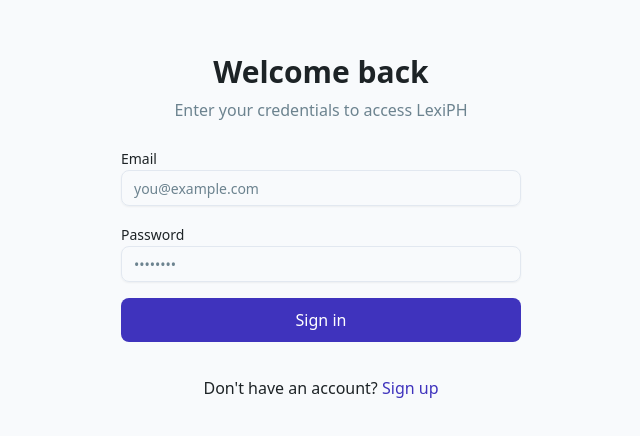
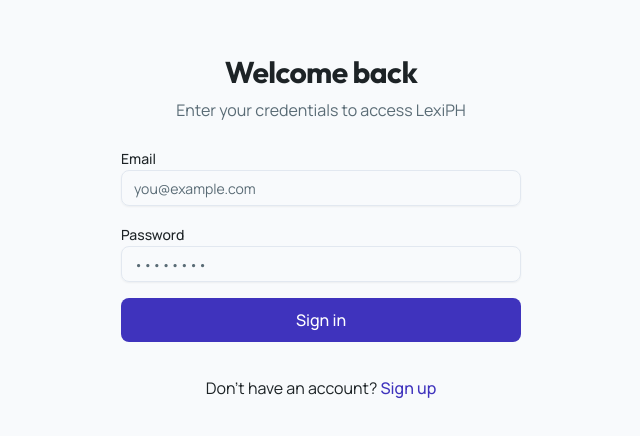
Before and after one commit to KpG782/lexiph, a Next.js app in the folder lexiph/: page /auth/login in a window 1280 px wide. Shown: the part 168-604 px from the top of the page, without its empty margins (319-959 px from the left). Built offline with nearby package versions, Linux system fonts and the light colour scheme; no server answers.

Commit message:
fix: updated ui design for now

```diff
--- a/lexiph/app/globals.css
+++ b/lexiph/app/globals.css
@@ -6,8 +6,9 @@
 @theme inline {
   --color-background: var(--background);
   --color-foreground: var(--foreground);
-  --font-sans: var(--font-geist-sans);
-  --font-mono: var(--font-geist-mono);
+  --font-sans: var(--font-manrope), system-ui, -apple-system, sans-serif;
+  --font-display: var(--font-outfit), system-ui, -apple-system, sans-serif;
+  --font-mono: 'Courier New', monospace;
   --color-sidebar-ring: var(--sidebar-ring);
   --color-sidebar-border: var(--sidebar-border);
   --color-sidebar-accent-foreground: var(--sidebar-accent-foreground);
@@ -65,9 +66,9 @@
   --neutral-400: #8699A3;  /* Light Neutral */
   --neutral-300: #A0AFB7;  /* Lighter Neutral */
 
-  /* Base Colors */
+  /* Base Colors - Improved Contrast */
   --background: #FFFFFF;
-  --foreground: #1D2326;  /* neutral-900 for better readability */
+  --foreground: #1D2326;  /* neutral-900 - High contrast for readability */
 
   /* Card & Popover */
   --card: #FFFFFF;
@@ -83,9 +84,9 @@
   --secondary: #F1F5F9;  /* Light gray */
   --secondary-foreground: #313B41;  /* neutral-800 */
 
-  /* Muted - Subtle backgrounds */
+  /* Muted - Subtle backgrounds with better contrast */
   --muted: #F8FAFC;  /* Very light gray */
-  --muted-foreground: #6C838F;  /* neutral-500 */
+  --muted-foreground: #596B75;  /* neutral-600 - Improved contrast */
 
   /* Accent - Blue Iris 500 for highlights */
   --accent: #5A4FCF;
@@ -176,8 +177,64 @@
   * {
     @apply border-border outline-ring/50;
   }
+
   body {
     @apply bg-background text-foreground;
+    font-family: var(--font-manrope), system-ui, -apple-system, sans-serif;
+    font-feature-settings: 'kern' 1, 'liga' 1;
+    -webkit-font-smoothing: antialiased;
+    -moz-osx-font-smoothing: grayscale;
+  }
+
+  /* Typography Hierarchy */
+  h1, h2, h3, h4, h5, h6 {
+    font-family: var(--font-outfit), system-ui, -apple-system, sans-serif;
+    font-weight: 600;
+    line-height: 1.2;
+    letter-spacing: -0.02em;
+    color: #1D2326;
+  }
+
+  h1 {
+    font-size: clamp(1.75rem, 2vw + 1rem, 2.5rem);
+    font-weight: 700;
+  }
+
+  h2 {
+    font-size: clamp(1.5rem, 1.5vw + 1rem, 2rem);
+    font-weight: 600;
+  }
+
+  h3 {
+    font-size: clamp(1.25rem, 1vw + 1rem, 1.5rem);
+    font-weight: 600;
+  }
+
+  p {
+    font-family: var(--font-manrope), system-ui, -apple-system, sans-serif;
+    line-height: 1.6;
+    color: #313B41;
+  }
+
+  /* Improved text contrast */
+  .text-body {
+    color: #313B41;
+    font-weight: 400;
+  }
+
+  .text-body-emphasis {
+    color: #1D2326;
+    font-weight: 500;
+  }
+
+  .text-subtle {
+    color: #596B75;
+    font-weight: 400;
+  }
+
+  .text-muted {
+    color: #6C838F;
+    font-weight: 400;
   }
 }
 
@@ -395,6 +452,71 @@
     word-break: break-all;
   }
 
+  /* Font Family Utilities */
+  .font-display {
+    font-family: var(--font-outfit), system-ui, -apple-system, sans-serif;
+  }
+
+  .font-body {
+    font-family: var(--font-manrope), system-ui, -apple-system, sans-serif;
+  }
+
+  /* Typography Scale with Better Contrast */
+  .text-heading-1 {
+    font-family: var(--font-outfit), system-ui, -apple-system, sans-serif;
+    font-size: clamp(1.75rem, 2vw + 1rem, 2.5rem);
+    font-weight: 700;
+    line-height: 1.2;
+    letter-spacing: -0.02em;
+    color: #1D2326;
+  }
+
+  .text-heading-2 {
+    font-family: var(--font-outfit), system-ui, -apple-system, sans-serif;
+    font-size: clamp(1.5rem, 1.5vw + 1rem, 2rem);
+    font-weight: 600;
+    line-height: 1.3;
+    letter-spacing: -0.01em;
+    color: #1D2326;
+  }
+
+  .text-heading-3 {
+    font-family: var(--font-outfit), system-ui, -apple-system, sans-serif;
+    font-size: clamp(1.25rem, 1vw + 1rem, 1.5rem);
+    font-weight: 600;
+    line-height: 1.4;
+    color: #1D2326;
+  }
+
+  .text-body-lg {
+    font-family: var(--font-manrope), system-ui, -apple-system, sans-serif;
+    font-size: 1.125rem;
+    line-height: 1.6;
+    color: #313B41;
+  }
+
+  .text-body-base {
+    font-family: var(--font-manrope), system-ui, -apple-system, sans-serif;
+    font-size: 1rem;
+    line-height: 1.6;
+    color: #313B41;
+  }
+
+  .text-body-sm {
+    font-family: var(--font-manrope), system-ui, -apple-system, sans-serif;
+    font-size: 0.875rem;
+    line-height: 1.5;
+    color: #45535B;
+  }
+
+  .text-caption {
+    font-family: var(--font-manrope), system-ui, -apple-system, sans-serif;
+    font-size: 0.75rem;
+    line-height: 1.4;
+    color: #596B75;
+    font-weight: 500;
+  }
+
   /* High contrast mode support */
   @media (prefers-contrast: high) {
     * {
--- a/lexiph/app/layout.tsx
+++ b/lexiph/app/layout.tsx
@@ -1,16 +1,22 @@
 import type { Metadata } from "next";
-import { Geist, Geist_Mono } from "next/font/google";
+import { Manrope, Outfit } from "next/font/google";
 import "./globals.css";
 import { SessionProvider } from "@/components/providers/session-provider";
 
-const geistSans = Geist({
-  variable: "--font-geist-sans",
+// Manrope - Body font
+const manrope = Manrope({
   subsets: ["latin"],
+  weight: ["200", "300", "400", "500", "600", "700", "800"],
+  variable: "--font-manrope",
+  display: "swap",
 });
 
-const geistMono = Geist_Mono({
-  variable: "--font-geist-mono",
+// Outfit - Display/Heading font
+const outfit = Outfit({
   subsets: ["latin"],
+  weight: ["100", "200", "300", "400", "500", "600", "700", "800", "900"],
+  variable: "--font-outfit",
+  display: "swap",
 });
 
 export const metadata: Metadata = {
@@ -24,10 +30,8 @@
   children: React.ReactNode;
 }>) {
   return (
-    <html lang="en">
-      <body
-        className={`${geistSans.variable} ${geistMono.variable} antialiased`}
-      >
+    <html lang="en" className={`${manrope.variable} ${outfit.variable}`}>
+      <body className="antialiased">
         <SessionProvider>
           {children}
         </SessionProvider>
--- a/lexiph/components/chat/chat-list-item.tsx
+++ b/lexiph/components/chat/chat-list-item.tsx
@@ -54,16 +54,16 @@
         <div className="min-w-0 flex-1">
           <p
             className={cn(
-              'truncate text-sm font-medium leading-snug',
-              isActive ? 'text-slate-900' : 'text-slate-700'
+              'font-body truncate text-sm font-semibold leading-snug',
+              isActive ? 'text-neutral-900' : 'text-neutral-800'
             )}
             title={chat.title}
           >
             {chat.title}
           </p>
           <p className={cn(
-            'mt-1 text-xs transition-colors duration-150',
-            isActive ? 'text-slate-600' : 'text-slate-500'
+            'mt-1 font-body text-xs font-medium transition-colors duration-150',
+            isActive ? 'text-neutral-600' : 'text-neutral-500'
           )}>
             {formatTimestamp(chat.updated_at)}
           </p>
--- a/lexiph/components/chat/compliance-canvas.tsx
+++ b/lexiph/components/chat/compliance-canvas.tsx
@@ -149,11 +149,11 @@
         <header className="flex items-center justify-between border-b border-slate-200 px-4 py-3">
           <div className="flex items-center gap-2">
             <FileText className="h-5 w-5 text-slate-600" aria-hidden="true" />
-            <h2 className="text-base font-semibold text-slate-900 truncate">
+            <h2 className="font-display text-base font-semibold text-neutral-900 truncate">
               Compliance Report
             </h2>
             {currentVersion && (
-              <span className="text-xs text-slate-500 truncate max-w-[120px]">
+              <span className="font-body text-xs text-neutral-600 truncate max-w-[120px] font-medium">
                 ({currentVersion.label})
               </span>
             )}
--- a/lexiph/components/chat/message-bubble.tsx
+++ b/lexiph/components/chat/message-bubble.tsx
@@ -25,10 +25,10 @@
           : 'mr-auto border border-slate-200 bg-white text-slate-900'
       }`}
     >
-      <p className="whitespace-pre-wrap text-responsive-base leading-relaxed break-word">{message.content}</p>
+      <p className="font-body whitespace-pre-wrap text-base leading-relaxed break-word font-normal">{message.content}</p>
       <p
-        className={`mt-1 text-xs ${
-          isUser ? 'text-iris-100' : 'text-slate-400'
+        className={`mt-1 font-body text-xs font-medium ${
+          isUser ? 'text-iris-100' : 'text-neutral-600'
         }`}
       >
         {formatTime(message.created_at)}
--- a/lexiph/components/chat/sidebar-header.tsx
+++ b/lexiph/components/chat/sidebar-header.tsx
@@ -33,7 +33,7 @@
     <header className="flex items-center justify-between border-b border-slate-200 px-4 py-3">
       {/* App Branding Area */}
       <div className="flex items-center gap-2">
-        <h1 className="text-lg font-semibold text-slate-900 truncate">Lexiph</h1>
+        <h1 className="font-display text-lg font-semibold text-neutral-900 truncate tracking-tight">Lexiph</h1>
       </div>
 
       {/* Action Buttons */}
--- a/lexiph/components/layout/chat-header.tsx
+++ b/lexiph/components/layout/chat-header.tsx
@@ -6,7 +6,7 @@
   return (
     <header className="sticky top-0 z-10 h-14 sm:h-16 bg-white border-b border-slate-200">
       <div className="h-full max-w-3xl mx-auto px-4 sm:px-6 flex items-center justify-between gap-4">
-        <h1 className="text-lg sm:text-xl font-bold text-slate-900 truncate">LexiPH</h1>
+        <h1 className="font-display text-xl sm:text-2xl font-bold text-neutral-900 truncate tracking-tight">LexiPH</h1>
         <UserMenu />
       </div>
     </header>
```
Also changed, not shown: lexiph/components/chat/version-history-sidebar.tsx (+5 -5 lines), 2 other files (tests, documents, lock files or other folders).
